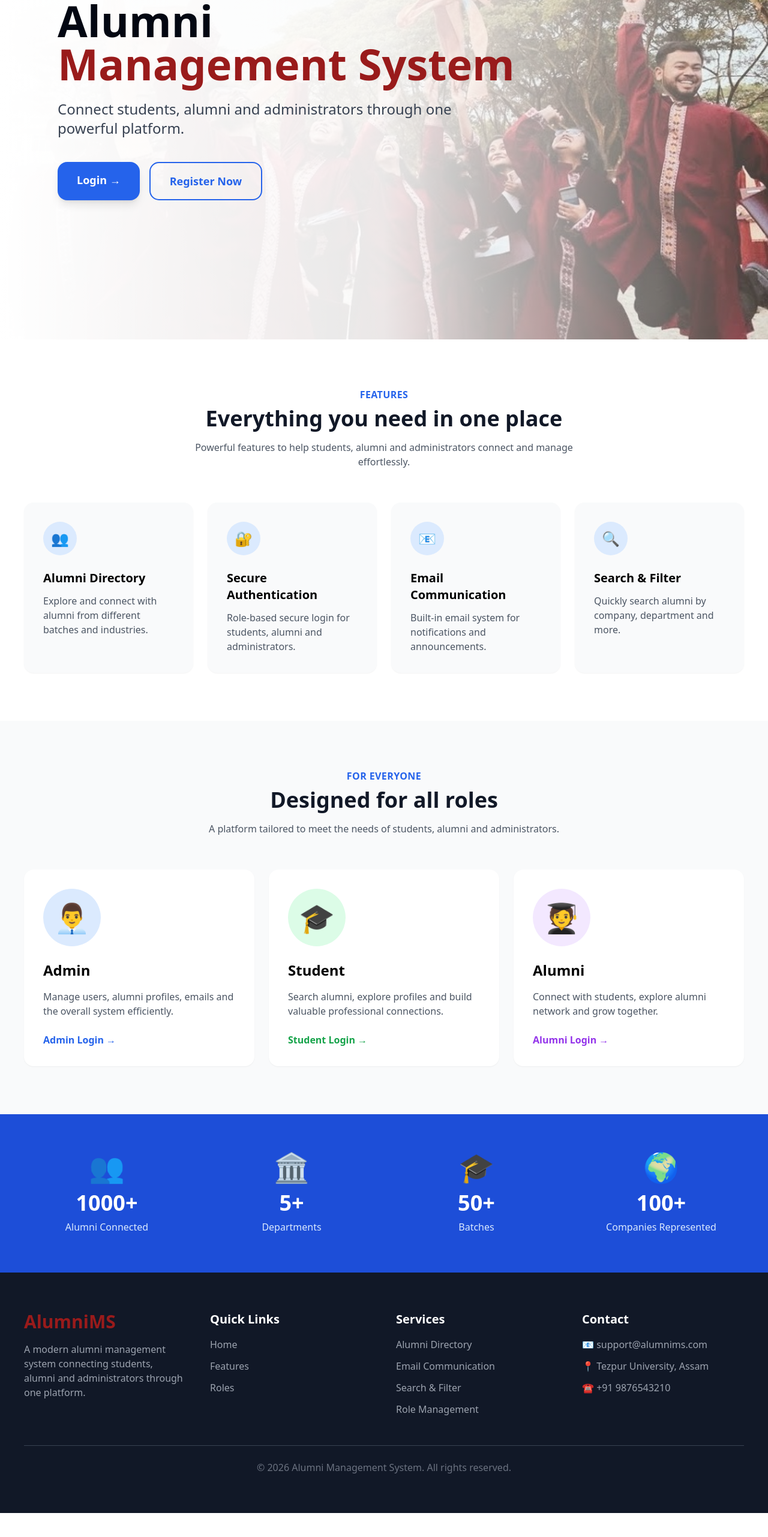
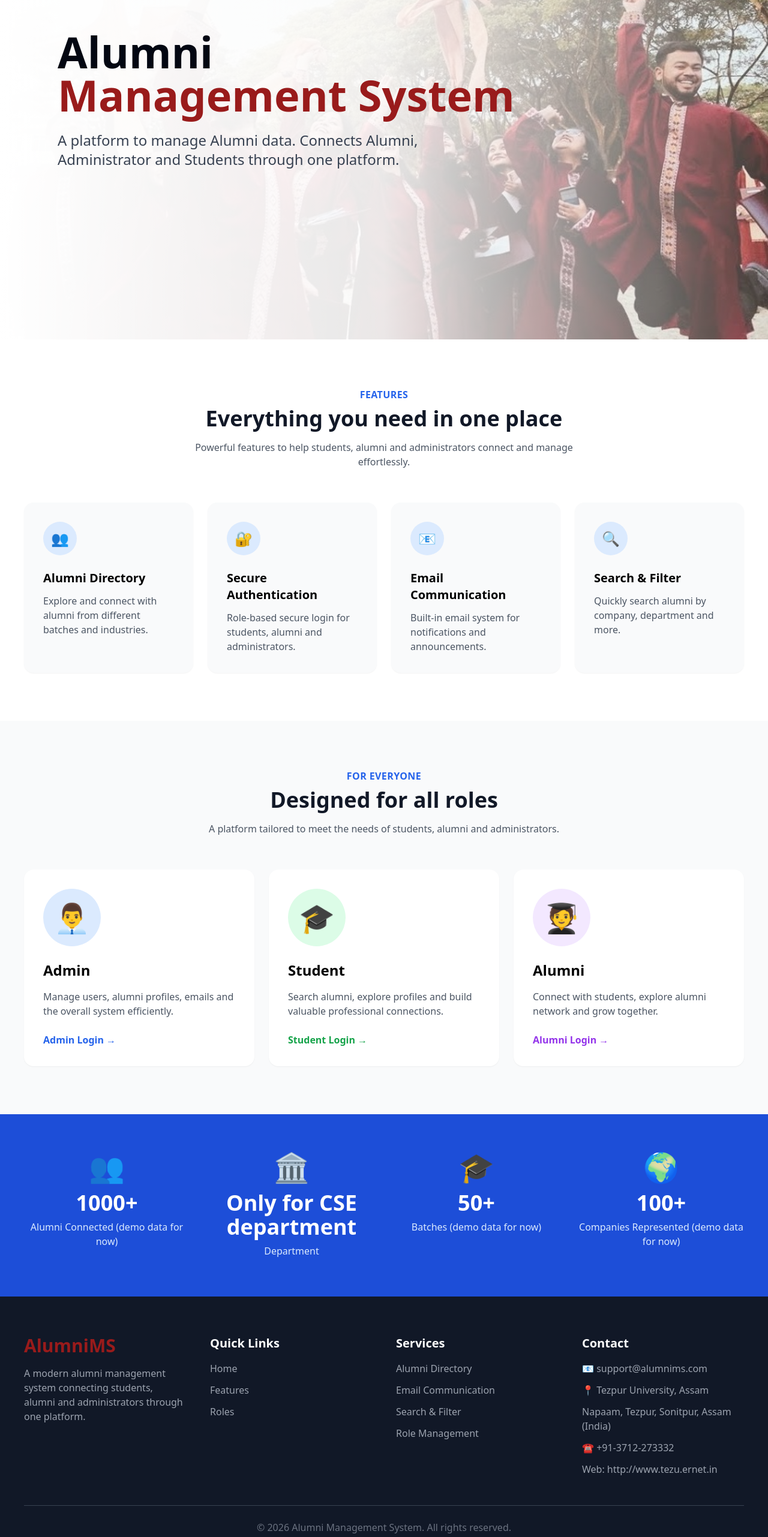
Before and after one commit to ritikasahamandal/AMS-frontend, a React (Vite) app: page / in a window 1280 px wide. Shown: the part 234-2797 px from the top of the page at 60% size. Before the commit the page ends 2757 px from the top, so only its background shows below. Built offline with nearby package versions, Linux system fonts and the light colour scheme; no server answers.

Commit message:
modified landing page

```diff
--- a/src/pages/LandingPage.jsx
+++ b/src/pages/LandingPage.jsx
@@ -254,29 +254,10 @@ function LandingPage() {
 
             <p className="mt-6 text-base sm:text-lg md:text-2xl text-gray-700 leading-relaxed max-w-2xl">
 
-              Connect students, alumni and administrators
-              through one powerful platform.
+              A platform to manage Alumni data. Connects Alumni,
+              Administrator and Students through one platform.
 
             </p>
-
-            {/* Buttons */}
-            <div className="flex flex-col sm:flex-row gap-4 mt-10 w-full sm:w-auto">
-
-              <Link
-                to="/login"
-                className="bg-blue-600 hover:bg-blue-700 text-white px-8 py-4 rounded-2xl text-lg font-semibold shadow-lg transition text-center"
-              >
-                Login →
-              </Link>
-
-              <Link
-                to="/register/alumni"
-                className="border-2 border-blue-600 text-blue-600 hover:bg-blue-50 px-8 py-4 rounded-2xl text-lg font-semibold transition text-center"
-              >
-                Register Now
-              </Link>
-
-            </div>
 
           </div>
 
@@ -284,7 +265,7 @@ function LandingPage() {
 
       </section>
 
-      {/* ================= FEATURES ================= */}
+      {/*  FEATURES  */}
       <section
         id="features"
         className="px-4 sm:px-8 lg:px-10 py-16 md:py-20 bg-white"
@@ -506,6 +487,7 @@ function LandingPage() {
 
             <p className="text-blue-100 text-sm md:text-base">
               Alumni Connected
+              (demo data for now)
             </p>
 
           </div>
@@ -518,11 +500,11 @@ function LandingPage() {
             </div>
 
             <h2 className="text-3xl md:text-4xl font-bold mb-2">
-              5+
+              Only for CSE department
             </h2>
 
             <p className="text-blue-100 text-sm md:text-base">
-              Departments
+              Department
             </p>
 
           </div>
@@ -540,6 +522,7 @@ function LandingPage() {
 
             <p className="text-blue-100 text-sm md:text-base">
               Batches
+              (demo data for now)
             </p>
 
           </div>
@@ -557,6 +540,7 @@ function LandingPage() {
 
             <p className="text-blue-100 text-sm md:text-base">
               Companies Represented
+              (demo data for now)
             </p>
 
           </div>
@@ -660,9 +644,15 @@ function LandingPage() {
               <li>
                 📍 Tezpur University, Assam
               </li>
+              <li>
+                Napaam, Tezpur, Sonitpur, Assam (India)
+              </li>
 
               <li>
-                ☎ +91 9876543210
+                ☎ +91-3712-273332
+              </li>
+              <li>
+                Web: http://www.tezu.ernet.in
               </li>
 
             </ul>
```
